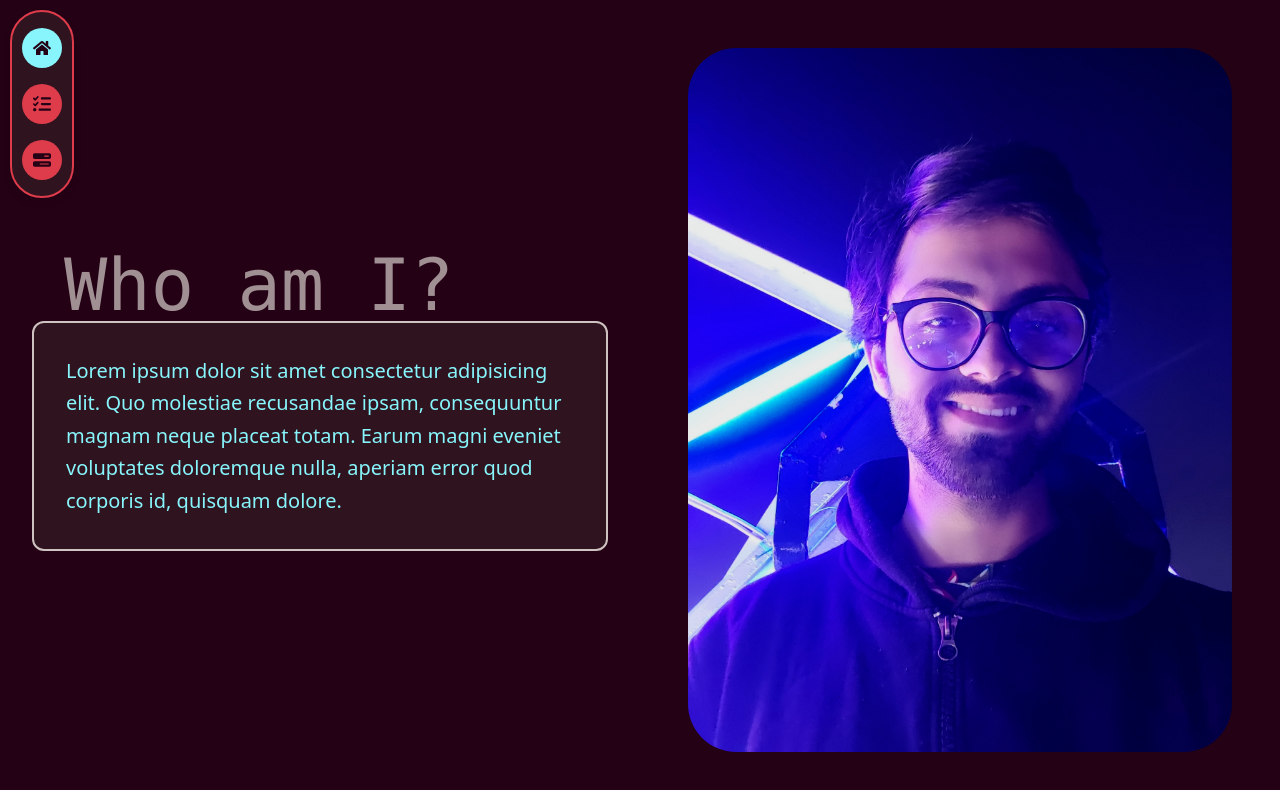
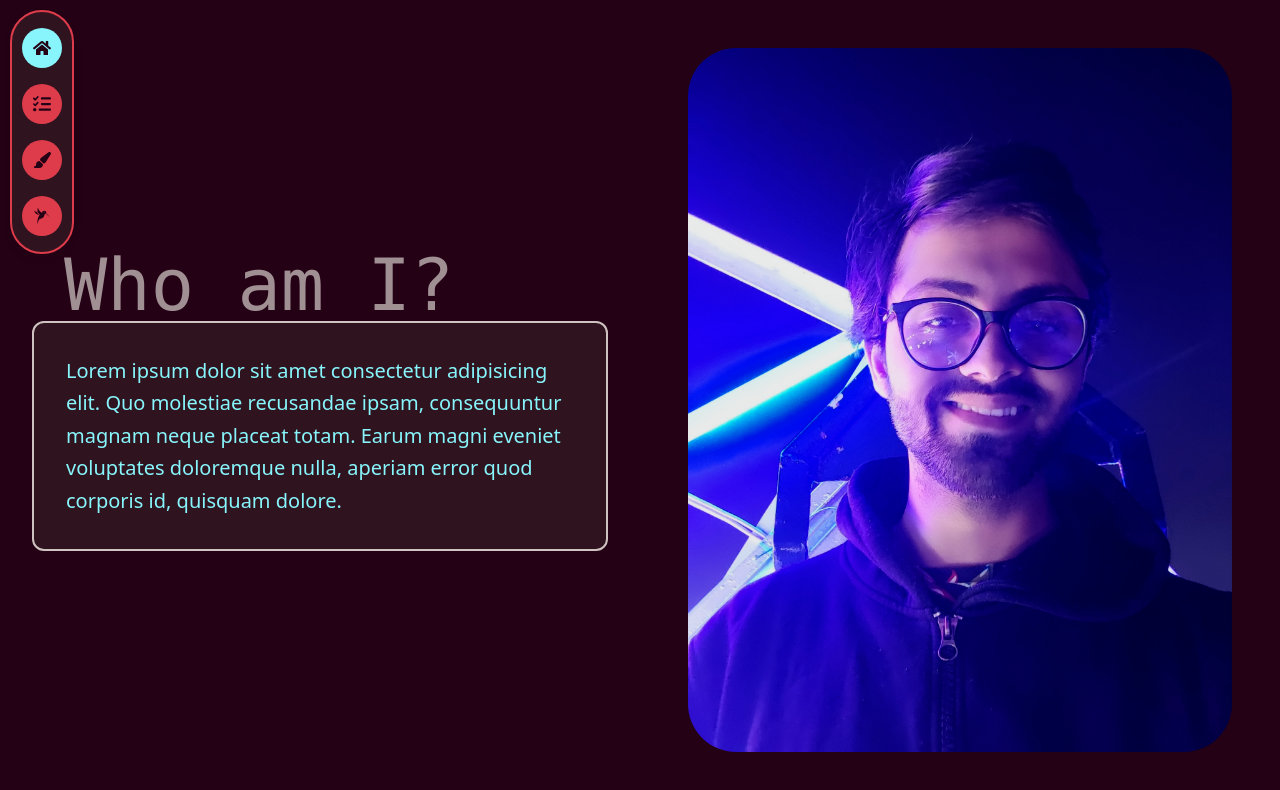
Before and after one commit to cliff-4/my-react-app, a React (Vite) app: page / in a window 1280 px wide. Shown: the top 790 px of the page. Built offline with nearby package versions, Linux system fonts and the light colour scheme.

Commit message:
fix: separation of concerns via Pages.tsx

```diff
--- a/src/App.tsx
+++ b/src/App.tsx
@@ -1,22 +1,13 @@
 import { useState } from "react";
 import Sidebar from "./components/sidebar";
-import TodoList from "./components/TodoList";
-import DefaultPage from "./components/DefaultPage";
-import Home from "./components/Home";
+import { Pages } from "./Pages";
 
 function App() {
-  const Pages = [
-    <Home />,
-    <TodoList />,
-    <DefaultPage content={"Page 3"} />,
-    <DefaultPage content={"Page 4"} />,
-  ];
-
   const [pageIndex, setPageIndex] = useState(0);
   return (
     <div className="min-h-screen min-w-screen bg-primary">
       <Sidebar pageSetter={setPageIndex} activeIndex={pageIndex} />
-      {Pages[pageIndex]}
+      {Pages[pageIndex].view}
     </div>
   );
 }
--- /dev/null
+++ b/src/Pages.tsx
@@ -0,0 +1,31 @@
+// Page components
+import Home from "./components/Home";
+import TodoList from "./components/TodoList";
+import DefaultPage from "./components/DefaultPage";
+// Icons for sidebar
+import { FaHome } from "react-icons/fa";
+import { FaListCheck, FaPaintbrush } from "react-icons/fa6";
+import { GiHummingbird } from "react-icons/gi";
+
+export const Pages = [
+  {
+    view: <Home />,
+    icon: <FaHome size="24" />,
+    tooltip: "Home",
+  },
+  {
+    view: <TodoList />,
+    icon: <FaListCheck size="24" />,
+    tooltip: "To-Do List",
+  },
+  {
+    view: <DefaultPage content={"Page 3"} />,
+    icon: <FaPaintbrush size="24" />,
+    tooltip: "Themes",
+  },
+  {
+    view: <DefaultPage content={"Page 4"} />,
+    icon: <GiHummingbird size="24" />,
+    tooltip: "Defauly tool-tip",
+  },
+];
--- a/src/components/sidebar.tsx
+++ b/src/components/sidebar.tsx
@@ -1,12 +1,4 @@
-import { FaHome } from "react-icons/fa";
-import { FaBarsProgress, FaListCheck } from "react-icons/fa6";
-
-const defaultIconSize = 24;
-const sideBarElements = [
-  { icon: <FaHome size={defaultIconSize} />, tooltip: "Home" },
-  { icon: <FaListCheck size={defaultIconSize} />, tooltip: "ToDo List" },
-  { icon: <FaBarsProgress size={defaultIconSize} />, tooltip: "TBD" },
-];
+import { Pages } from "../Pages";
 
 interface SidebarProps {
   pageSetter: (index: number) => void;
@@ -16,10 +8,10 @@ interface SidebarProps {
 const Sidebar = ({ pageSetter, activeIndex }: SidebarProps) => {
   return (
     <div className="sidebar">
-      {sideBarElements.map((element, index) => (
+      {Pages.map((page, index) => (
         <SidebarIcon
-          icon={element.icon}
-          text={element.tooltip}
+          icon={page.icon}
+          text={page.tooltip}
           isactive={activeIndex === index}
           onClick={() => pageSetter(index)}
           key={index}
```
